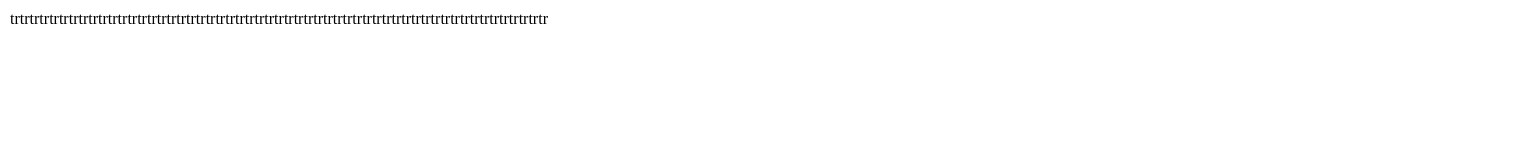
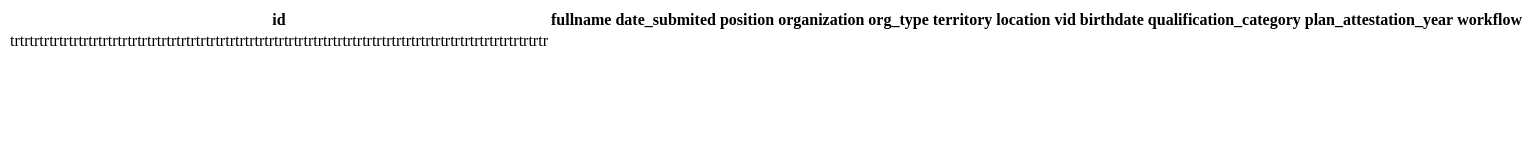
Before and after one commit to vadimitx/1task, a plain HTML site: page index.html in a window 1280 px wide. Shown: the whole page, 1525 px wide, since content can reach past the window. Drawn offline with Linux system fonts and the light colour scheme.

Commit message:
table displayed

```diff
--- a/index.html
+++ b/index.html
@@ -17,27 +17,37 @@
 				table = document.createElement("table");
 				document.body.prepend(table);
 
+				var tr, th, td;
+				//create string
+				tr = document.createElement("tr");
+				table.append(tr);
+				//create header
+				for(var thKye in arr[0]){
+					console.log(thKye);
+					th = document.createElement("th"); //create tag th
+					tr.append(th); // input in tr
+					th.append(document.createTextNode(thKye)); // create text with contents = name key and add in th
+				}
+
 				//In each element of the array, the current object is parsed
 				for (var i= 0; i < arr.length; i++){
 					console.log(arr[i]);
 
 					//create string
-					var tr = document.createElement("tr");
+					tr = document.createElement("tr");
 					table.append("tr");
 					for(var k in arr [i]){
 						console.log(k + " => " + arr[i][k]);
 
-						// create table headers (i == 0)
-						if (i == 0){
-							var th = document.createElement("th"); //create tag th
-							tr.append(th); // input in tr
-							th.append(document.createTextNode(k)); // create text with contents = key name and add it to tag tr
+						td = document.createElement("td"); //create tag td
+						tr.append(td); // input in tr
+						td.append(document.createTextNode(arr[i][k])); // create text with contents = key name and add it to tag tr
 						}
 
 
 					}
 
-				}
+
 
 		</script>
 </body>
```
